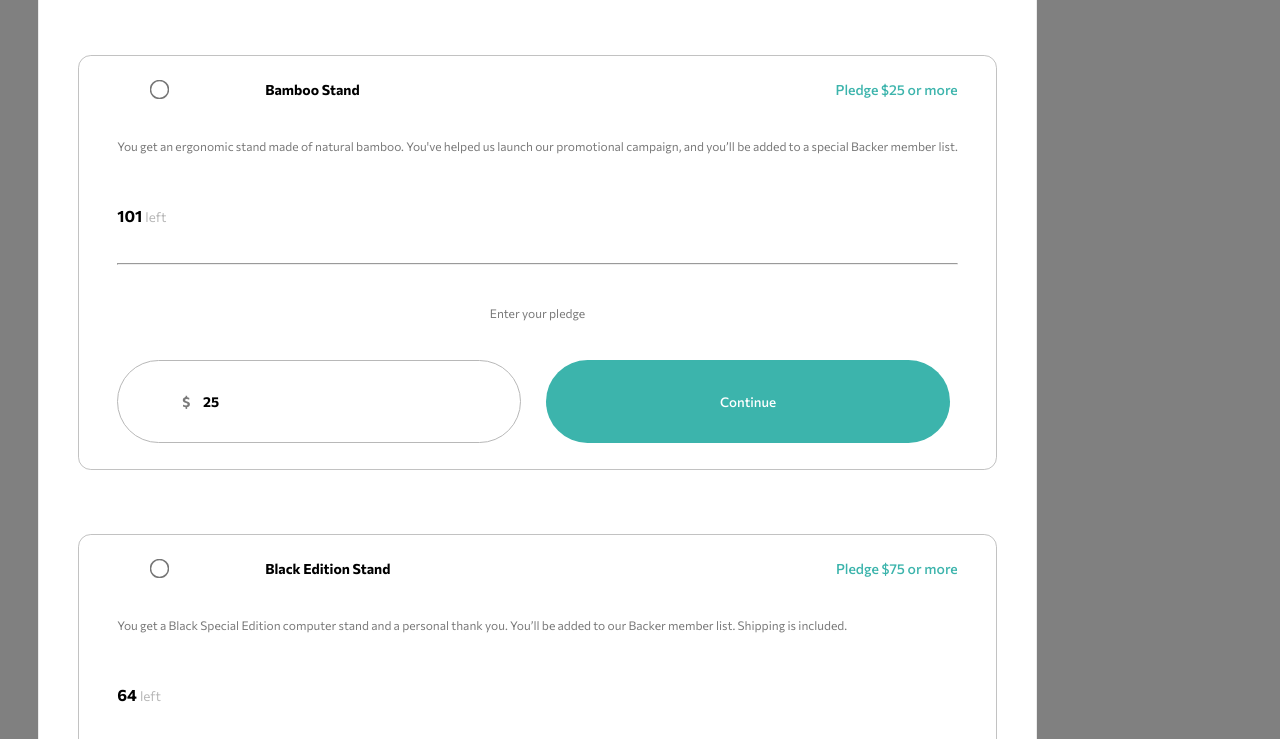
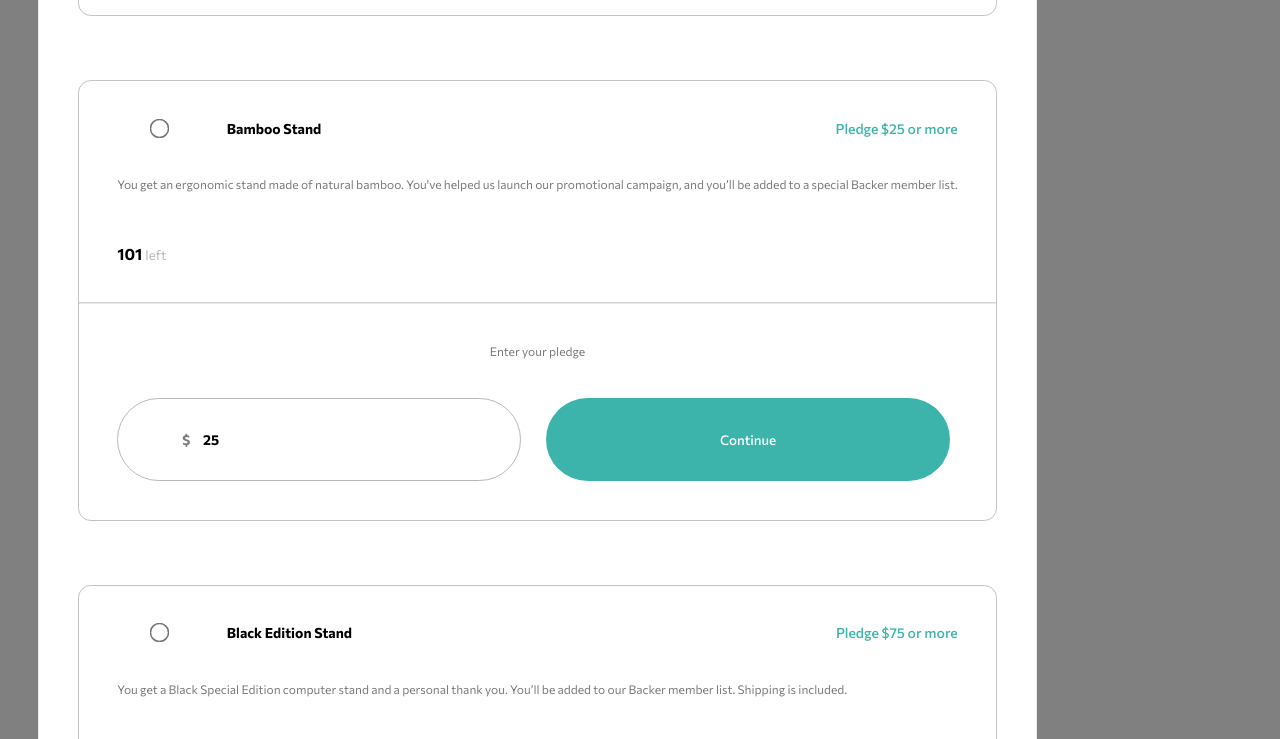
Before and after one commit to sycrot/Crowdfunding_Product_Page, a plain HTML site: page index.html in a window 1280 px wide. Shown: the part 356-1095 px from the top of the page. Drawn offline with Linux system fonts and the light colour scheme.

Commit message:
modal mobile

```diff
--- a/style.css
+++ b/style.css
@@ -186,7 +186,14 @@ p {
     padding: 3vmax;
 }
 .modal_container {
-    height: 260vmax;
+    height: 250vmax;
+}
+.modal_container .about__article__reward{
+    padding: 0;
+}
+.modal_container .about__article__reward p {
+    padding: 0 3vmax;
+    margin-bottom: 3vmax;
 }
 .modal__title-modal {
     width: 100%;
@@ -196,6 +203,8 @@ p {
 .modal .about__article__titlePledge {
     display: grid;
     grid-template-columns: 10% 90%;
+    padding: 3vmax;
+    padding-bottom: 0;
 }
 .modal__title-modal img {
     float: right;
@@ -214,11 +223,12 @@ p {
     align-self: center;
 }
 .modal__art_title {
-    margin-left: 5vmax;
+    margin-left: 2vmax;
 }
 .modal__pledge {
     margin-top: 4vmax;
     font-size: 16px;
+    padding: 0 3vmax;
 }
 .modal__pledge small {
     font-weight: normal;
@@ -226,13 +236,15 @@ p {
 }
 .modal hr {
     margin: 3vmax 0 3vmax 0;
+    border-color: hsla(0, 0%, 67%, 0.253);
 }
 .modal__article__pledge {
     text-align: center;
 }
 .ma__pledge__actions {
     display: flex;
-    margin-top: 3vmax;
+    margin: 3vmax 0 3vmax 0;
+    padding: 0 3vmax;
 }
 .modal__price {
     display: flex;
```
